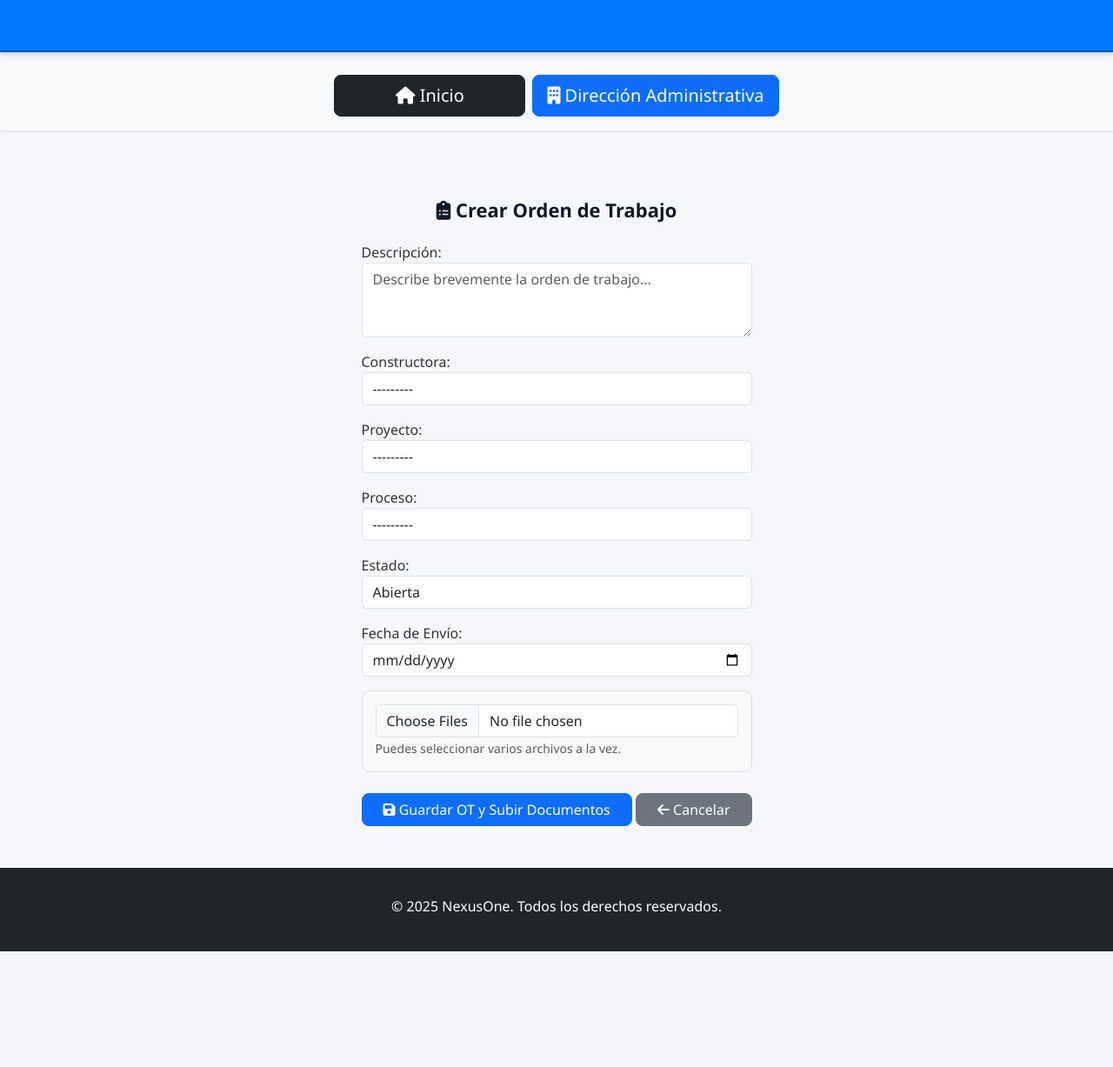
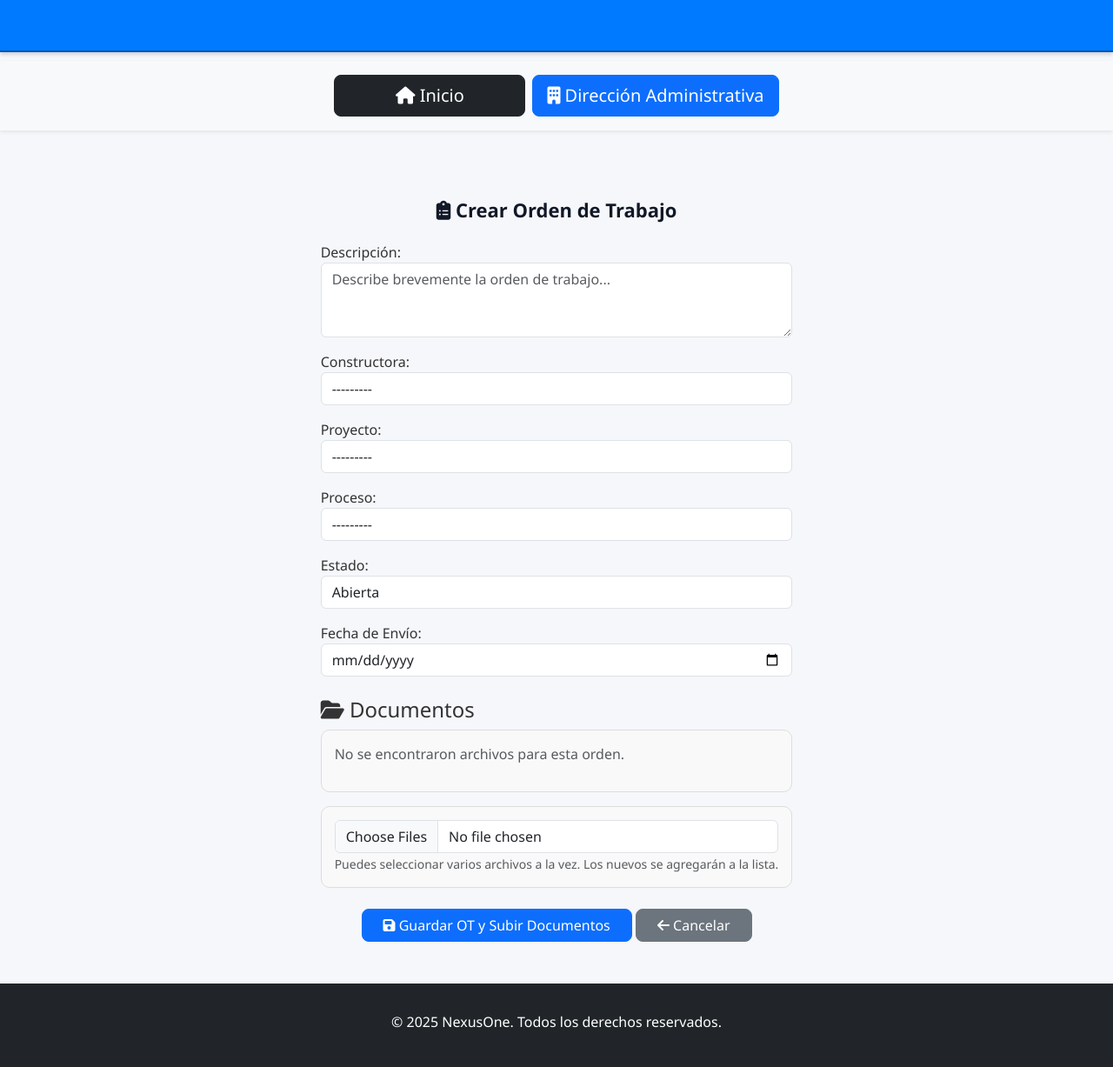
Before and after one commit to Planeacion2510/NX_01, a Django app: page /administrativa/ordenes/crear/ in a window 1280 px wide. Shown: the whole page at 87% size. Before the commit the page ends 1094 px from the top, so only its background shows below. Run offline with Django 5.2, Linux system fonts and the light colour scheme; data comes from the database, SQL or seed files in the repository.

Commit message:
Creacion de Puente Ngrok – Render - PC

```diff
--- a/nexusone/administrativa/ordenes/templates/administrativa/ordenes/form.html
+++ b/nexusone/administrativa/ordenes/templates/administrativa/ordenes/form.html
@@ -3,24 +3,33 @@
 
 {% block content %}
 <div class="container mt-4">
+
+    <!-- Título -->
     <h2 class="section-title text-center mb-4">
         <i class="fas fa-clipboard-list"></i> {{ title }}
     </h2>
 
+    <!-- Formulario -->
     <form method="post" enctype="multipart/form-data" class="form-modern">
         {% csrf_token %}
         {{ form.as_p }}
 
-        <!-- Documentos existentes -->
+        <!-- Documentos -->
+        <h4 class="mt-4"><i class="fas fa-folder-open"></i> Documentos</h4>
+
+        <!-- 🗂️ Archivos existentes en tu PC vía ngrok -->
         {% if archivos_pc %}
         <div class="documentos-box mb-3">
             <h5><i class="fas fa-file-alt"></i> Archivos actuales:</h5>
             <ul class="list-unstyled mb-2">
                 {% for archivo in archivos_pc %}
                 <li class="d-flex justify-content-between align-items-center border-bottom py-1">
-                    <a href="{% url 'administrativa:ordenes:descargar_archivo_render' orden.numero archivo %}" target="_blank">
+                    <!-- Descargar vía ngrok -->
+                    <a href="{{ ngrok_url }}administrativa/ordenes/descargar-archivo/{{ orden.numero }}/{{ archivo }}" target="_blank">
                         <i class="fas fa-paperclip text-primary"></i> {{ archivo }}
                     </a>
+
+                    <!-- Eliminar archivo -->
                     <a href="{% url 'administrativa:ordenes:eliminar_documento' orden.id %}?archivo={{ archivo }}"
                        class="text-danger small"
                        onclick="return confirm('¿Seguro que deseas eliminar este archivo de tu PC?');">
@@ -30,15 +39,26 @@
                 {% endfor %}
             </ul>
         </div>
+        {% else %}
+        <div class="documentos-box mb-3">
+            <p class="text-muted">No se encontraron archivos para esta orden.</p>
+        </div>
         {% endif %}
 
-        <!-- Subir nuevos archivos -->
+        <!-- 📎 Subir nuevos archivos -->
         <div class="documentos-box mb-3">
-            <input type="file" name="archivos" class="form-control" multiple
-                   accept=".pdf,.doc,.docx,.jpg,.png,.xlsx,.xls">
-            <small class="text-muted">Puedes seleccionar varios archivos a la vez.</small>
+            <input
+                type="file"
+                name="archivos"
+                id="id_archivos"
+                class="form-control"
+                multiple
+                accept=".pdf,.doc,.docx,.jpg,.png,.xlsx,.xls"
+            >
+            <small class="text-muted">Puedes seleccionar varios archivos a la vez. Los nuevos se agregarán a la lista.</small>
         </div>
 
+        <!-- Botones -->
         <div class="form-actions text-center mt-4">
             <button type="submit" class="btn btn-primary px-4">
                 <i class="fas fa-save"></i> Guardar OT y Subir Documentos
```
